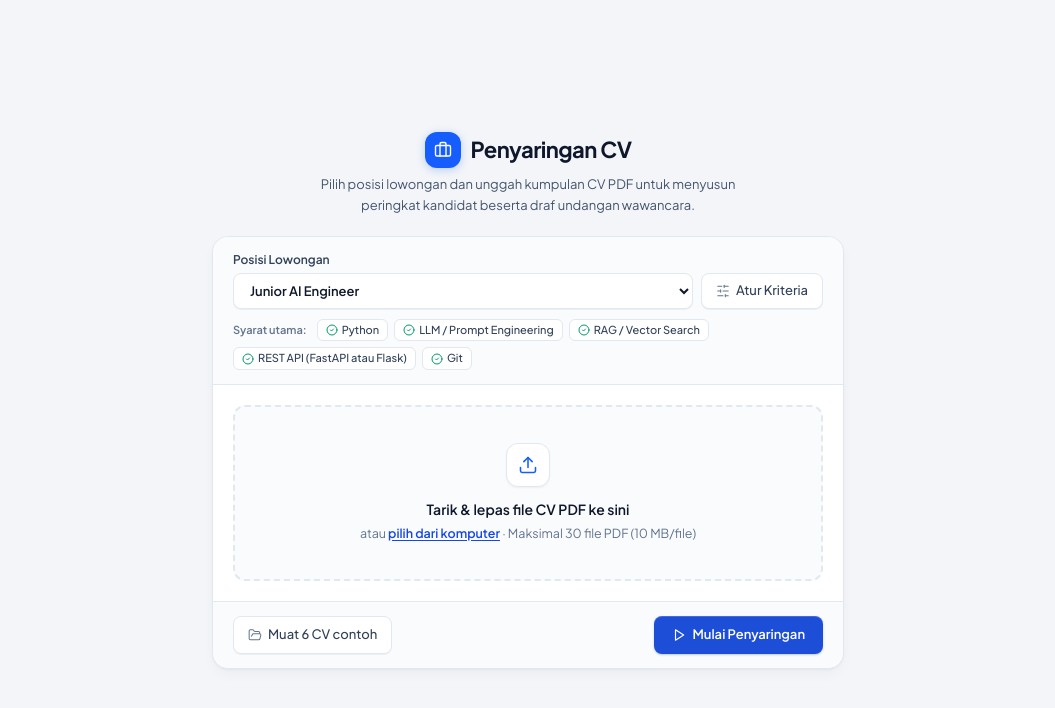
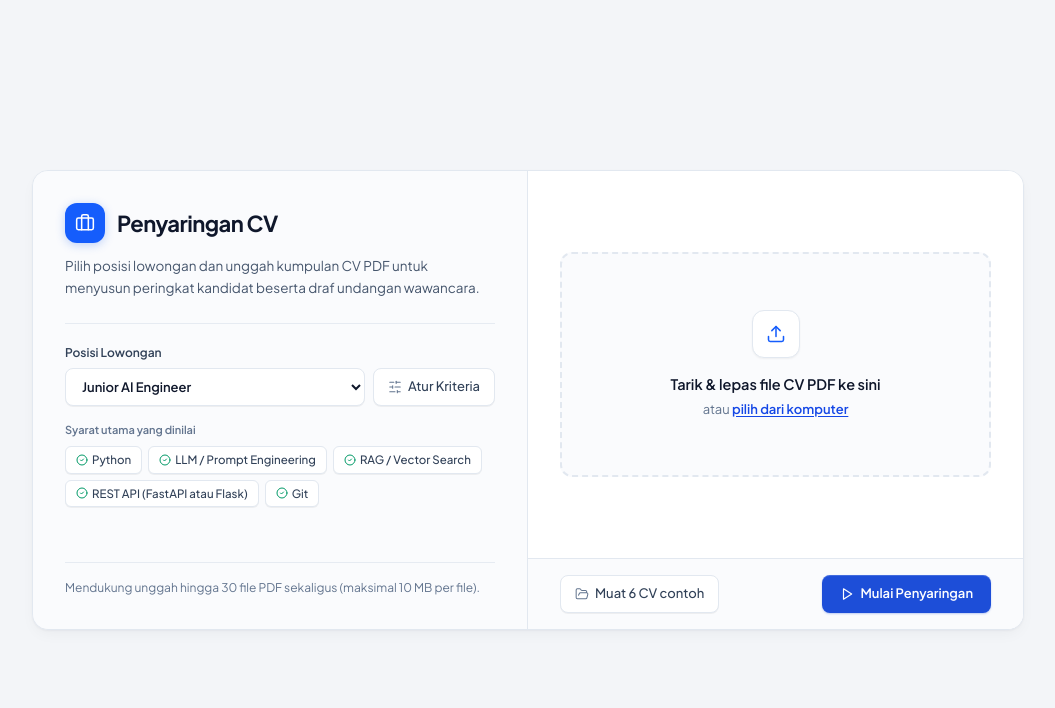
Before and after one commit to Ridho-h/ruangguru-bulk-cv-screener, a Next.js app in the folder web/: page / in a window 1280 px wide. Shown: the top 708 px of the page, without its empty margins (112-1167 px from the left). Built offline with nearby package versions, Linux system fonts and the light colour scheme.

Commit message:
refactor(uc-01): use unified symmetric 50/50 split card for upload workspace

```diff
--- a/web/src/components/UploadBar.tsx
+++ b/web/src/components/UploadBar.tsx
@@ -73,6 +73,8 @@ export function UploadBar({
     .filter(Boolean)
     .slice(0, 6);
 
+  const hasFiles = stagedFiles.length > 0;
+
   const handleDragEnter = (e: React.DragEvent<HTMLDivElement>) => {
     e.preventDefault();
     if (isScreening) return;
@@ -98,44 +100,43 @@ export function UploadBar({
     }
   };
 
-  const hasFiles = stagedFiles.length > 0;
-
   return (
-    <main className="mx-auto flex min-h-screen max-w-[680px] flex-col justify-center px-4 py-6 sm:px-6">
-      {/* Compact Centered Header */}
-      <div className="text-center">
-        <div className="inline-flex items-center gap-2.5">
-          <span className="inline-flex h-9 w-9 items-center justify-center rounded-xl bg-blue-600 text-white shadow-[0_2px_8px_rgba(37,99,235,0.28)]">
-            <Briefcase className="h-4.5 w-4.5" strokeWidth={1.85} />
+    <main className="mx-auto flex min-h-screen max-w-[1040px] items-center justify-center px-4 py-8 sm:px-6">
+      {/* Unified Symmetric 50/50 Split Workspace Card */}
+      <div className="surface-card grid w-full grid-cols-1 overflow-hidden rounded-2xl lg:min-h-[460px] lg:grid-cols-2 lg:divide-x lg:divide-slate-200">
+        {/* Left Half (50%): Brand + Position & Criteria */}
+        <div className="flex flex-col justify-between bg-slate-50/75 p-6 sm:p-8">
+          <div>
+            <div className="flex items-center gap-3">
+              <span className="inline-flex h-10 w-10 shrink-0 items-center justify-center rounded-xl bg-blue-600 text-white shadow-[0_2px_10px_rgba(37,99,235,0.28)]">
+                <Briefcase className="h-5 w-5" strokeWidth={1.85} />
               </span>
               <h1 className="text-[22px] font-bold tracking-tight text-slate-900">
                 Penyaringan CV
               </h1>
             </div>
-        <p className="mx-auto mt-1.5 max-w-md text-[13px] leading-relaxed text-slate-600">
+
+            <p className="mt-3 text-[13.5px] leading-relaxed text-slate-600">
               Pilih posisi lowongan dan unggah kumpulan CV PDF untuk menyusun
               peringkat kandidat beserta draf undangan wawancara.
             </p>
-      </div>
 
-      {/* Unified Symmetric Setup & Upload Sheet (fits cleanly above the fold) */}
-      <div className="surface-card mt-5 overflow-hidden rounded-2xl">
-        {/* Band 1: Role & Criteria */}
-        <div className="border-b border-slate-200 bg-slate-50/80 px-5 py-3.5">
-          <div className="flex flex-col gap-2 sm:flex-row sm:items-end sm:justify-between">
-            <div className="flex-1">
+            {/* Position Selector + Criteria */}
+            <div className="mt-6 border-t border-slate-200/80 pt-5">
               <label
                 htmlFor="setup-role-select"
                 className="block text-[12px] font-semibold text-slate-700"
               >
                 Posisi Lowongan
               </label>
+
+              <div className="mt-1.5 flex flex-col gap-2 sm:flex-row">
                 <select
                   id="setup-role-select"
                   value={selectedPresetId}
                   onChange={(e) => onSelectPreset(e.target.value)}
                   disabled={isScreening}
-                className="mt-1 h-9 w-full rounded-lg border border-slate-200 bg-white px-3 text-[13px] font-semibold text-slate-900 shadow-2xs transition-colors hover:border-slate-300 focus:border-blue-600 focus:outline-none"
+                  className="h-9.5 flex-1 rounded-lg border border-slate-200 bg-white px-3 text-[13px] font-semibold text-slate-900 shadow-2xs transition-colors hover:border-slate-300 focus:border-blue-600 focus:outline-none"
                 >
                   {presets.map((preset) => (
                     <option key={preset.id} value={preset.id}>
@@ -143,16 +144,17 @@ export function UploadBar({
                     </option>
                   ))}
                   {selectedPresetId === "custom" ? (
-                  <option value="custom">{roleTitle || "Posisi Kustom"}</option>
+                    <option value="custom">
+                      {roleTitle || "Posisi Kustom"}
+                    </option>
                   ) : null}
                 </select>
-            </div>
 
                 <button
                   type="button"
                   onClick={onOpenCriteria}
                   disabled={isScreening}
-              className="inline-flex h-9 shrink-0 items-center justify-center gap-1.5 rounded-lg border border-slate-200 bg-white px-3.5 text-[13px] font-medium text-slate-700 shadow-2xs transition-all hover:border-slate-300 hover:bg-slate-50 hover:text-slate-950 active:scale-[0.98] disabled:opacity-50"
+                  className="inline-flex h-9.5 shrink-0 items-center justify-center gap-1.5 rounded-lg border border-slate-200 bg-white px-3.5 text-[13px] font-medium text-slate-700 shadow-2xs transition-all hover:border-slate-300 hover:bg-slate-50 hover:text-slate-950 active:scale-[0.98] disabled:opacity-50"
                 >
                   <SlidersHorizontal
                     className="h-3.5 w-3.5 text-slate-500"
@@ -163,14 +165,15 @@ export function UploadBar({
               </div>
 
               {mustHaveTags.length > 0 ? (
-            <div className="mt-2.5 flex flex-wrap items-center gap-1.5">
-              <span className="mr-1 text-[11px] font-semibold text-slate-500">
-                Syarat utama:
-              </span>
+                <div className="mt-4">
+                  <div className="text-[11px] font-semibold text-slate-500">
+                    Syarat utama yang dinilai
+                  </div>
+                  <div className="mt-2 flex flex-wrap gap-1.5">
                     {mustHaveTags.map((tag) => (
                       <span
                         key={tag}
-                  className="inline-flex items-center gap-1 rounded-md border border-slate-200 bg-white px-2 py-0.5 text-[11px] font-medium text-slate-700"
+                        className="inline-flex items-center gap-1 rounded-md border border-slate-200 bg-white px-2.5 py-1 text-[11.5px] font-medium text-slate-700 shadow-2xs"
                       >
                         <CheckCircle2
                           className="h-3 w-3 text-emerald-600"
@@ -180,11 +183,20 @@ export function UploadBar({
                       </span>
                     ))}
                   </div>
+                </div>
               ) : null}
             </div>
+          </div>
 
-        {/* Band 2: Adaptive Dropzone (compacts automatically once files are staged) */}
-        <div className="p-5">
+          <div className="mt-6 border-t border-slate-200/80 pt-4 text-[12px] text-slate-500">
+            Mendukung unggah hingga 30 file PDF sekaligus (maksimal 10 MB per
+            file).
+          </div>
+        </div>
+
+        {/* Right Half (50%): Dropzone + Staged Files + Action Footer */}
+        <div className="flex flex-col justify-between bg-white">
+          <div className="flex flex-1 flex-col justify-center p-6 sm:p-8">
             <input
               ref={inputRef}
               type="file"
@@ -216,7 +228,7 @@ export function UploadBar({
                 }
               }}
               className={`rounded-xl border-2 border-dashed transition-all duration-150 ${
-              hasFiles ? "px-4 py-3" : "px-6 py-9 text-center"
+                hasFiles ? "px-4 py-3.5" : "px-6 py-14 text-center"
               } ${
                 isDragging
                   ? "border-blue-600 bg-blue-50/60"
@@ -231,10 +243,10 @@ export function UploadBar({
                     </span>
                     <div className="min-w-0 text-left">
                       <p className="truncate text-[13px] font-semibold text-slate-900">
-                      Tambah file CV PDF lainnya
+                        Tambah file CV PDF
                       </p>
                       <p className="text-[11.5px] text-slate-500">
-                      Tarik &amp; lepas atau klik untuk memilih (maks. 30 file)
+                        Tarik &amp; lepas atau klik untuk memilih
                       </p>
                     </div>
                   </div>
@@ -244,25 +256,24 @@ export function UploadBar({
                 </div>
               ) : (
                 <>
-                <div className="mx-auto flex h-11 w-11 items-center justify-center rounded-xl border border-slate-200 bg-white text-blue-600 shadow-xs">
+                  <div className="mx-auto flex h-12 w-12 items-center justify-center rounded-xl border border-slate-200 bg-white text-blue-600 shadow-xs">
                     <Upload className="h-5 w-5" strokeWidth={1.85} />
                   </div>
-                <p className="mt-3 text-[14px] font-semibold text-slate-900">
+                  <p className="mt-4 text-[14.5px] font-semibold text-slate-900">
                     Tarik &amp; lepas file CV PDF ke sini
                   </p>
-                <p className="mt-1 text-[12.5px] text-slate-500">
+                  <p className="mt-1 text-[13px] text-slate-500">
                     atau{" "}
                     <span className="font-semibold text-blue-700 underline underline-offset-2">
                       pilih dari komputer
-                  </span>{" "}
-                  · Maksimal 30 file PDF (10 MB/file)
+                    </span>
                   </p>
                 </>
               )}
             </div>
 
             {hasFiles ? (
-            <div className="mt-3.5">
+              <div className="mt-4">
                 <div className="flex items-center justify-between gap-2 text-[12px]">
                   <span className="font-semibold text-slate-800 tabular-nums">
                     {stagedFiles.length} file siap dinilai
@@ -277,11 +288,11 @@ export function UploadBar({
                     <span>Hapus semua</span>
                   </button>
                 </div>
-              <div className="thin-scroll mt-2 max-h-[156px] divide-y divide-slate-100 overflow-y-auto rounded-xl border border-slate-200 bg-white">
+                <div className="thin-scroll mt-2 max-h-[210px] divide-y divide-slate-100 overflow-y-auto rounded-xl border border-slate-200 bg-white">
                   {stagedFiles.map((item) => (
                     <div
                       key={item.id}
-                    className="flex items-center justify-between gap-3 px-3 py-1.5 text-[12px]"
+                      className="flex items-center justify-between gap-3 px-3 py-2 text-[12px]"
                     >
                       <div className="flex min-w-0 items-center gap-2">
                         <span className="flex h-6 w-6 shrink-0 items-center justify-center rounded-md bg-blue-50 text-blue-700">
@@ -313,8 +324,8 @@ export function UploadBar({
             ) : null}
           </div>
 
-        {/* Band 3: Footer Action Bar */}
-        <div className="flex flex-wrap items-center justify-between gap-3 border-t border-slate-200 bg-slate-50/80 px-5 py-3.5">
+          {/* Right-Half Footer Action Bar */}
+          <div className="flex flex-wrap items-center justify-between gap-3 border-t border-slate-200 bg-slate-50/75 px-6 py-4 sm:px-8">
             <button
               type="button"
               onClick={onLoadSamples}
@@ -356,6 +367,7 @@ export function UploadBar({
             </button>
           </div>
         </div>
+      </div>
     </main>
   );
 }
```
Lines whose indentation alone changed are shown as unchanged.
